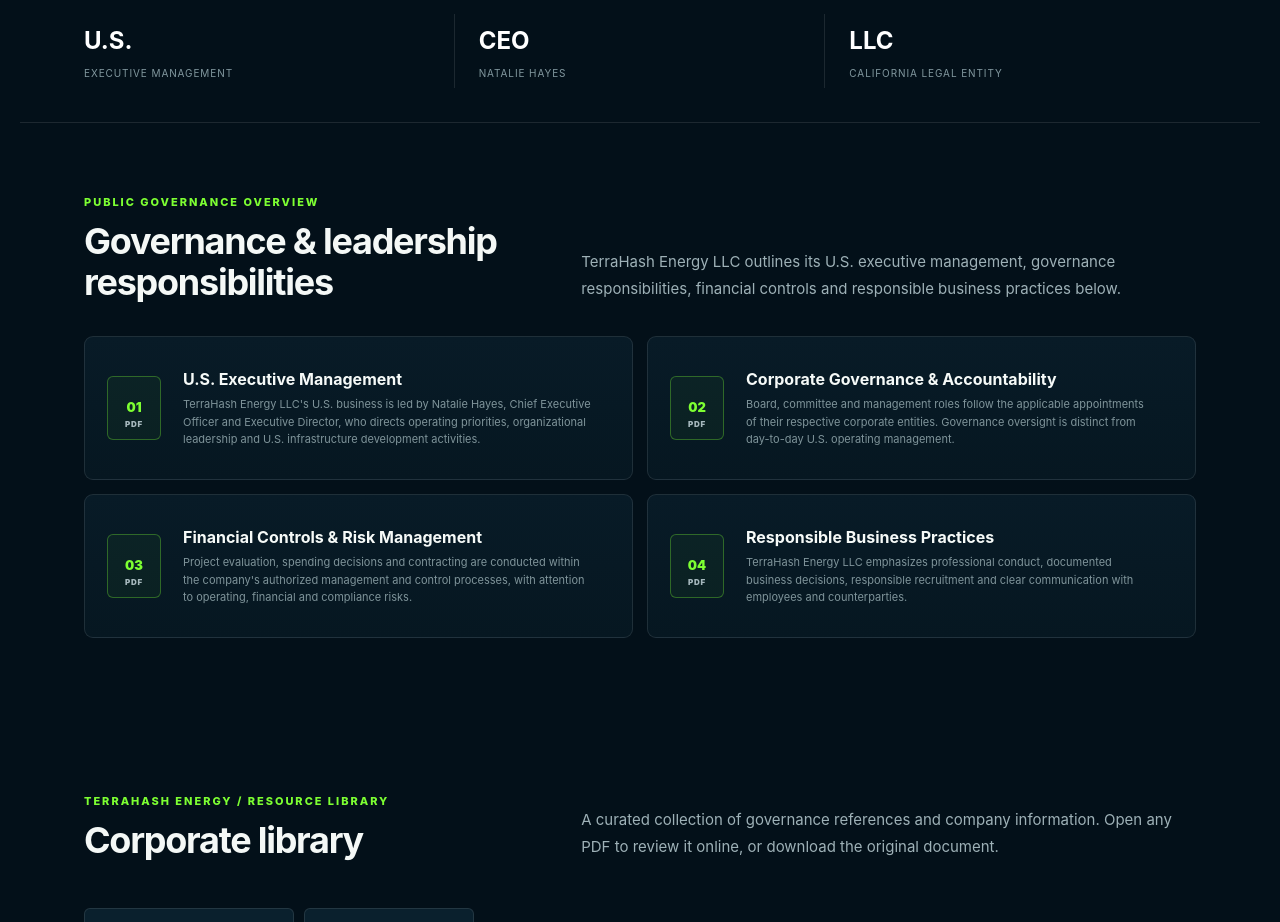
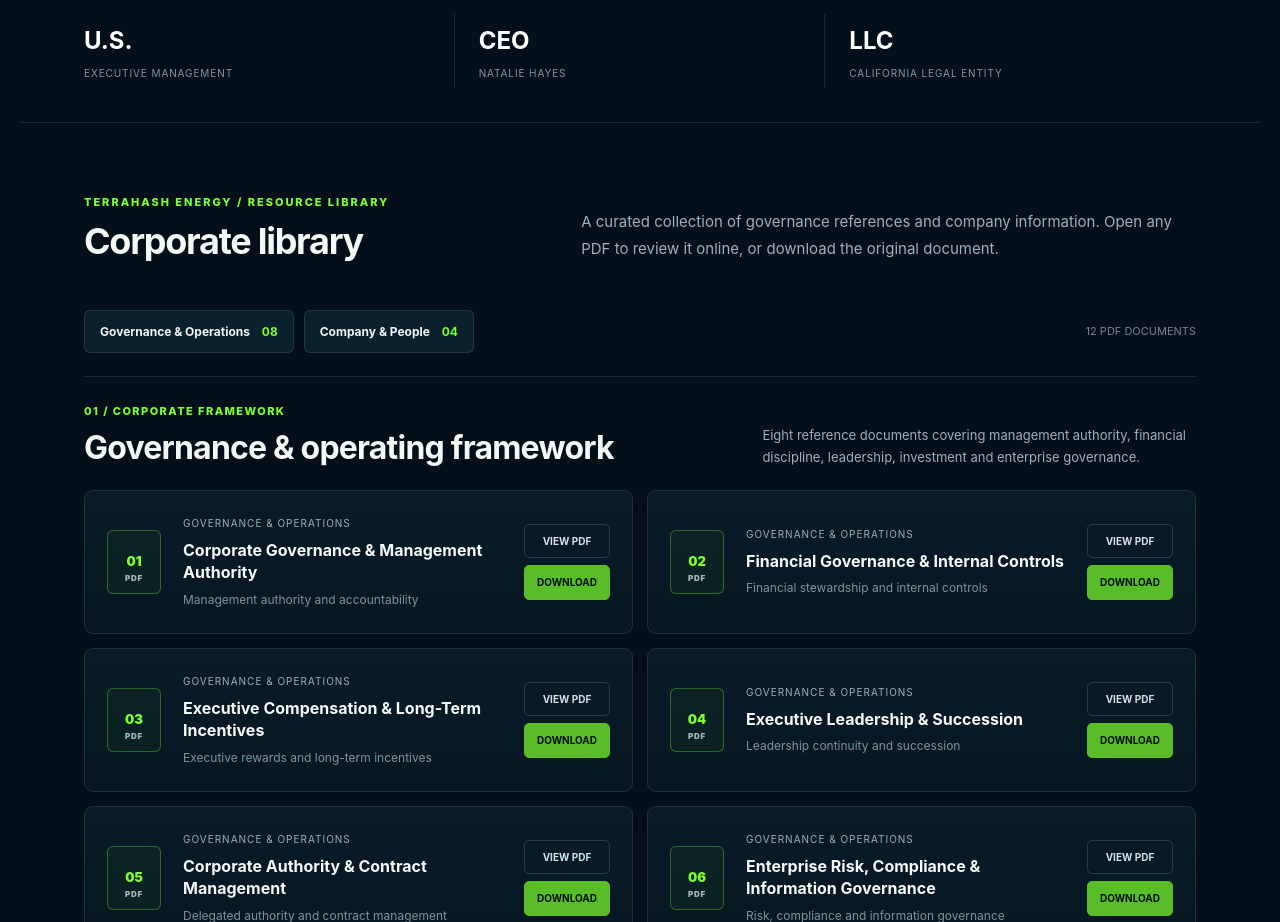
Before and after one commit to laolang520/TerraHash-Energy, a plain HTML site: page corporate-governance.html in a window 1280 px wide. Shown: the part 520-1442 px from the top of the page. Drawn offline with Linux system fonts and the light colour scheme.

Commit message:
Remove redundant public governance overview section

```diff
--- a/corporate-governance.html
+++ b/corporate-governance.html
@@ -81,14 +81,6 @@ linear-gradient(25deg,rgba(255,255,255,.018) 1px,transparent 1px);background-siz
 <section class="gov-hero"><div class="gov-hero-copy"><div class="gov-eyebrow">Investor Relations / Governance</div><h1>Corporate Governance</h1><h2 style="font-size:clamp(22px,2.4vw,34px);line-height:1.15;margin:0 0 18px;color:#f4f8f6;font-weight:700;letter-spacing:-.02em">Governance &amp; Leadership Overview</h2><p>Learn how TerraHash Energy LLC approaches U.S. executive management, governance, financial controls and responsible business practices.</p><div class="gov-breadcrumb"><a href="index.html">Home</a><span>›</span><a href="investor-relations.html">Investor Relations</a><span>›</span>Corporate Governance</div></div></section>
 
 <section class="gov-summary"><div class="gov-stat"><strong>U.S.</strong><span>Executive Management</span></div><div class="gov-stat"><strong>CEO</strong><span>Natalie Hayes</span></div><div class="gov-stat"><strong>LLC</strong><span>California Legal Entity</span></div></section>
-<section class="gov-section" aria-labelledby="governance-overview-title">
-<div class="gov-intro"><div><div class="gov-eyebrow">Public Governance Overview</div><h2 id="governance-overview-title">Governance &amp; leadership responsibilities</h2></div><p>TerraHash Energy LLC outlines its U.S. executive management, governance responsibilities, financial controls and responsible business practices below. </p></div>
-<div class="gov-list">
-<article class="doc-card"><div class="doc-icon">01</div><div class="doc-meta"><h3>U.S. Executive Management</h3><p>TerraHash Energy LLC's U.S. business is led by Natalie Hayes, Chief Executive Officer and Executive Director, who directs operating priorities, organizational leadership and U.S. infrastructure development activities.</p></div></article>
-<article class="doc-card"><div class="doc-icon">02</div><div class="doc-meta"><h3>Corporate Governance &amp; Accountability</h3><p>Board, committee and management roles follow the applicable appointments of their respective corporate entities. Governance oversight is distinct from day-to-day U.S. operating management.</p></div></article>
-<article class="doc-card"><div class="doc-icon">03</div><div class="doc-meta"><h3>Financial Controls &amp; Risk Management</h3><p>Project evaluation, spending decisions and contracting are conducted within the company's authorized management and control processes, with attention to operating, financial and compliance risks.</p></div></article>
-<article class="doc-card"><div class="doc-icon">04</div><div class="doc-meta"><h3>Responsible Business Practices</h3><p>TerraHash Energy LLC emphasizes professional conduct, documented business decisions, responsible recruitment and clear communication with employees and counterparties.</p></div></article>
-</div></section>
 <section class="gov-section" id="documents" aria-labelledby="corporate-documents-title">
 <div class="gov-intro"><div><div class="gov-eyebrow">TerraHash Energy / Resource Library</div><h2 id="corporate-documents-title">Corporate library</h2></div><p>A curated collection of governance references and company information. Open any PDF to review it online, or download the original document.</p></div>
 <div class="gov-toolbar"><nav class="gov-filters" aria-label="Document collections"><a class="gov-filter active" href="#framework-collection">Governance &amp; Operations <span>08</span></a><a class="gov-filter" href="#company-collection">Company &amp; People <span>04</span></a></nav><span class="gov-count">12 PDF DOCUMENTS</span></div>
```
